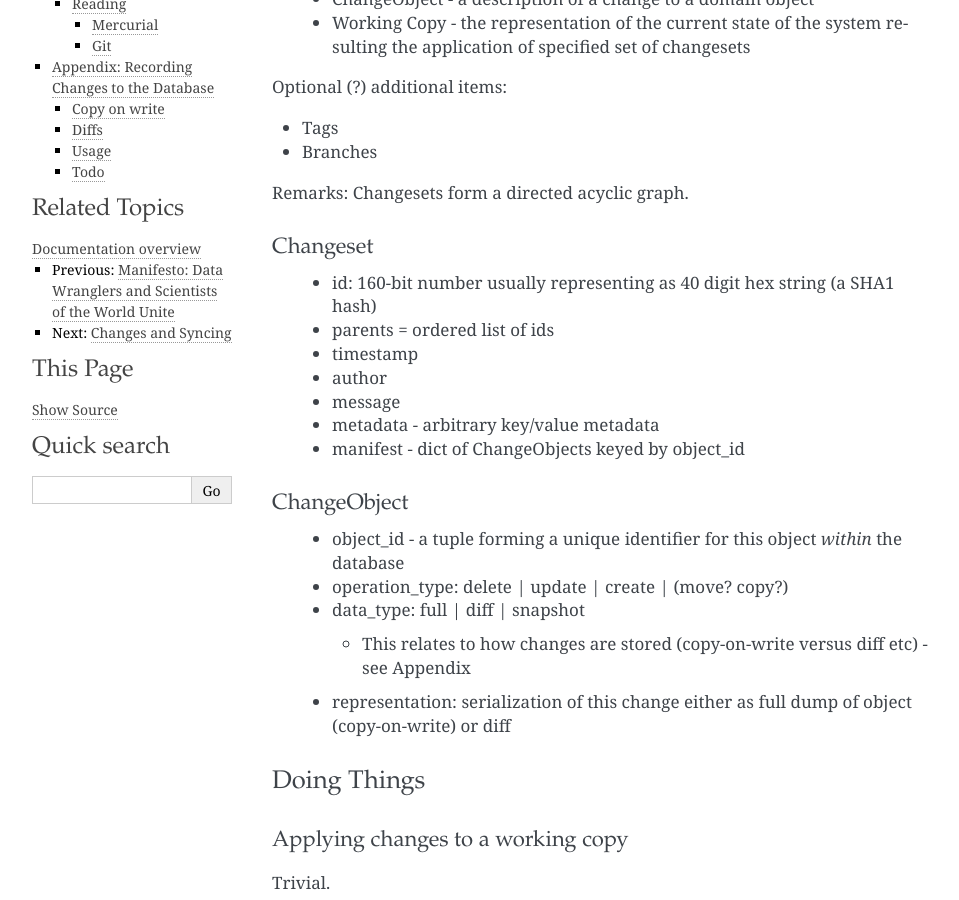
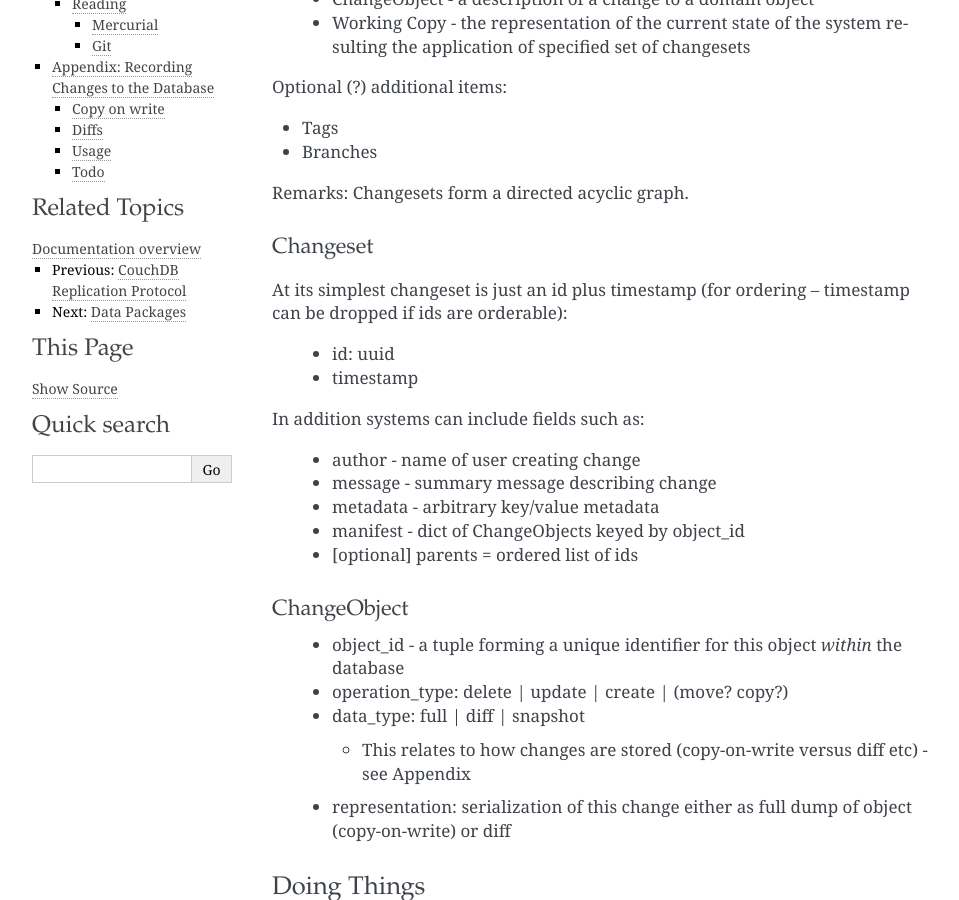
Before and after one commit to frictionlessdata/datapackage, a Sphinx documentation site: the page built from source/revisioning-data.rst, in a window 1280 px wide and 900 px high, scrolled down 521 px. Shown: the whole window, without its empty margins (148-1107 px from the left). Built offline with Sphinx 7.4.7, drawn with Linux system fonts in a browser that asks for light colours.

Commit message:
[source/revisioning-data][s]: minor tweaks to make it more minimal.

```diff
--- a/source/index.rst
+++ b/source/index.rst
@@ -20,8 +20,8 @@ Contents
    :maxdepth: 2
 
    manifesto
+   syncing
    revisioning-data
-   syncing
    packages
 
 
--- a/source/revisioning-data.rst
+++ b/source/revisioning-data.rst
@@ -38,13 +38,19 @@ Remarks: Changesets form a directed acyclic graph.
 Changeset
 ---------
 
-  * id: 160-bit number usually representing as 40 digit hex string (a SHA1 hash)
-  * parents = ordered list of ids
+At its simplest changeset is just an id plus timestamp (for ordering --
+timestamp can be dropped if ids are orderable):
+
+  * id: uuid
   * timestamp
-  * author
-  * message
+
+In addition systems can include fields such as:
+
+  * author - name of user creating change
+  * message - summary message describing change
   * metadata - arbitrary key/value metadata
   * manifest - dict of ChangeObjects keyed by object_id
+  * [optional] parents = ordered list of ids
 
 ChangeObject
 ------------
```
